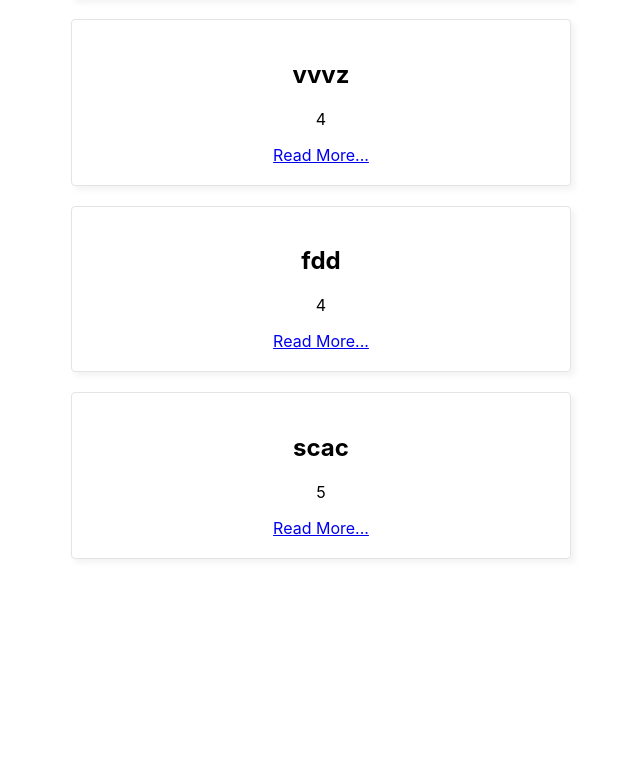
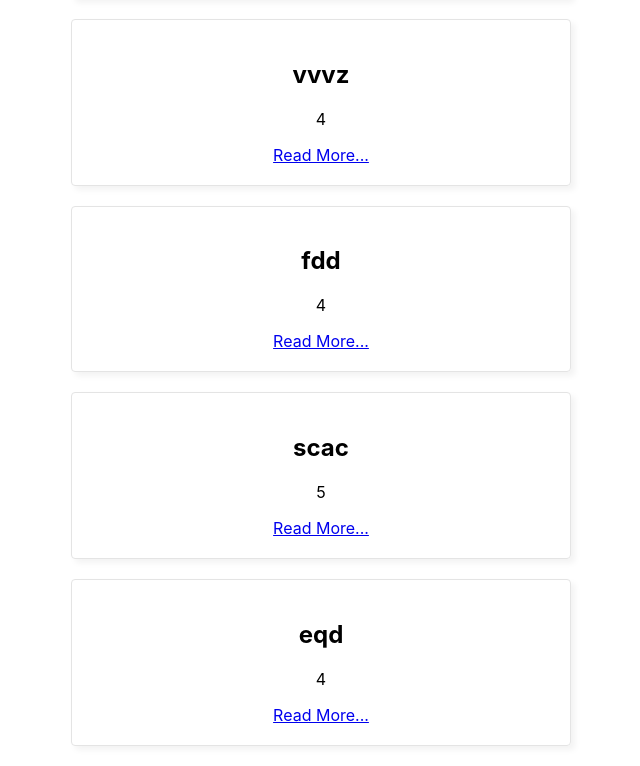
Before and after one commit to scarfacedotcom/Router-Practice, a React (Create React App) app: page / in a window 1280 px wide. Shown: the part 270-1036 px from the top of the page, without its empty margins (319-959 px from the left). Before the commit the page ends 849 px from the top, so only its background shows below. Built offline with nearby package versions, Linux system fonts and the light colour scheme; data requests are answered from the project's data file; the HTML template or start-up script is replaced by a standard one.

Commit message:
some changes

```diff
--- a/data/db.json
+++ b/data/db.json
@@ -27,6 +27,13 @@
       "captain": "cddsf",
       "trophies": "5",
       "id": 4
+    },
+    {
+      "clubName": "eqd",
+      "coach": "eqd",
+      "captain": "ed",
+      "trophies": "4",
+      "id": 5
     }
   ]
 }
--- a/src/pages/Create.js
+++ b/src/pages/Create.js
@@ -24,7 +24,7 @@
       .then((result) => setTimeout(() => {
         <h1>Thanks </h1>
         navigate('/')
-      }, 2000))
+      }, 1000))
 
       // .then((json) => console.log(json))
       .catch((err) => console.log(err));
```
